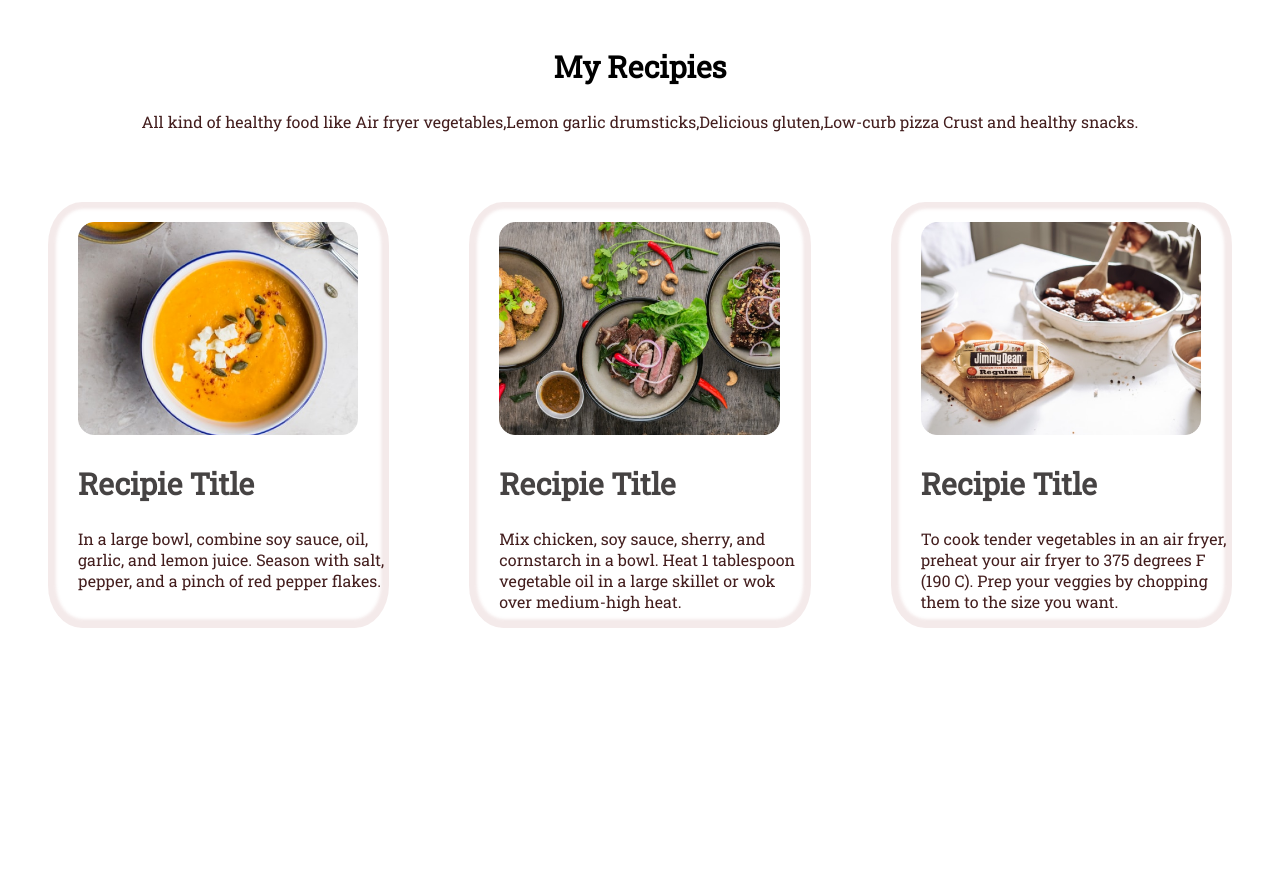
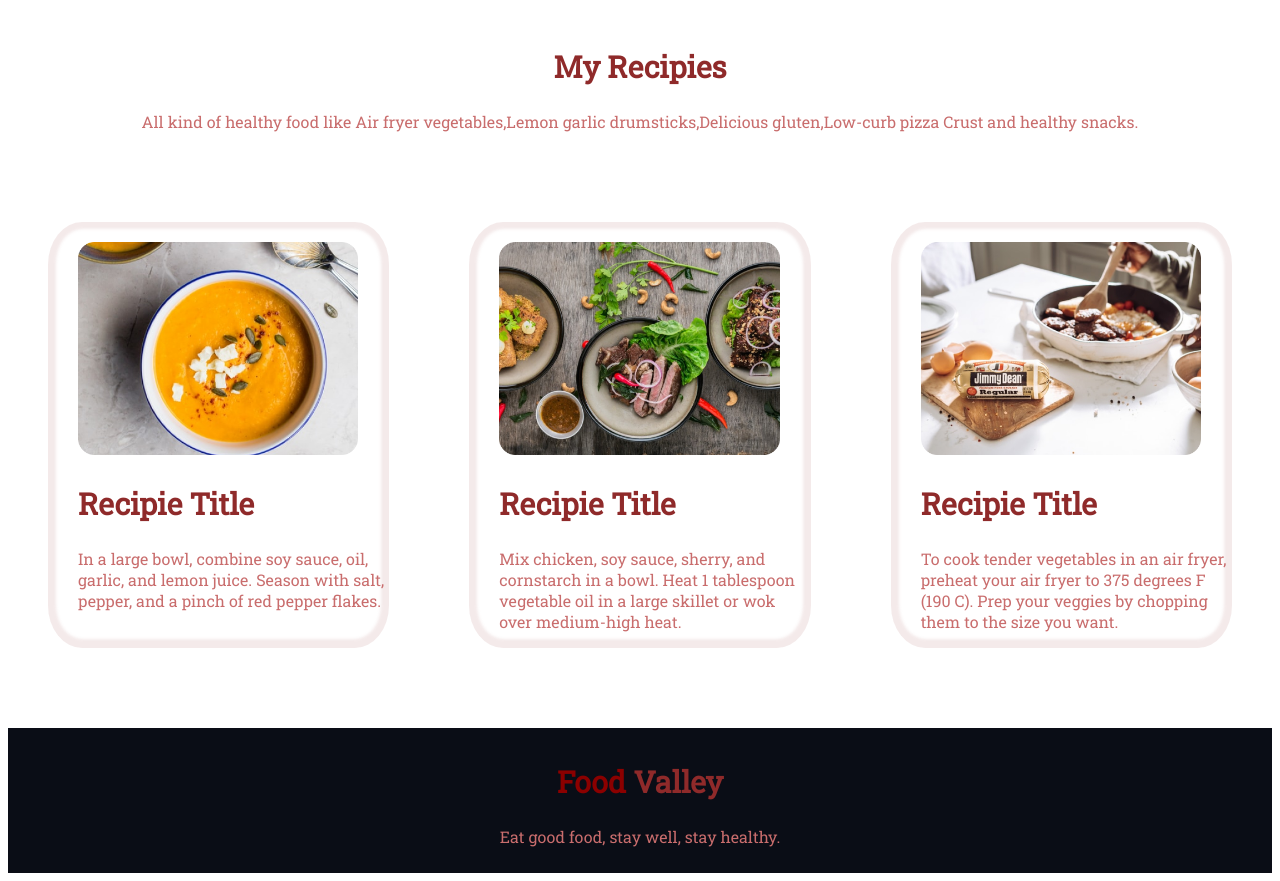
Before and after one commit to MusfiqurRahma/food-valley, a plain HTML site: page index.html in a window 1280 px wide. Shown: the part 946-1827 px from the top of the page. Before the commit the page ends 1602 px from the top, so only its background shows below. Drawn offline with Linux system fonts and the light colour scheme.

Commit message:
footer add

```diff
--- a/index.html
+++ b/index.html
@@ -56,5 +56,9 @@
                 </div>
             </div>
         </section>
+        <div class="footer">
+            <h2><span class="darkred">Food</span> Valley</h2>
+            <p>Eat good food, stay well, stay healthy.</p>
+        </div>
 </body>
 </html>
--- a/style.css
+++ b/style.css
@@ -17,14 +17,15 @@ h1 {
 h2 {
     font-size: 30px;
     font-weight: 900;
+    color: rgb(143, 42, 42);
 }
 
 p {
-    color: #2e0505e5;
+    color: rgb(201, 109, 109);
 }
 
 .half-width {
-    color: #464343;
+    color: #6e6e6e;
     width: 60%;
     margin-left: 50px;
 }
@@ -61,7 +62,7 @@ p {
 .recipi-item {
     text-align: center;
     margin-top: 50px;
-    margin-bottom: 50px;
+    margin-bottom: 70px;
 }
 
 .recipie {
@@ -70,5 +71,13 @@ p {
     padding-top: 20px;
     border-radius: 10%;
     margin: 20px 40px;
+    margin-bottom: 80px;
 
 }
+
+.footer {
+    text-align: center;
+    background-color: #0a0d16;
+    padding-top: 10px;
+    padding-bottom: 10px;
+}
```
